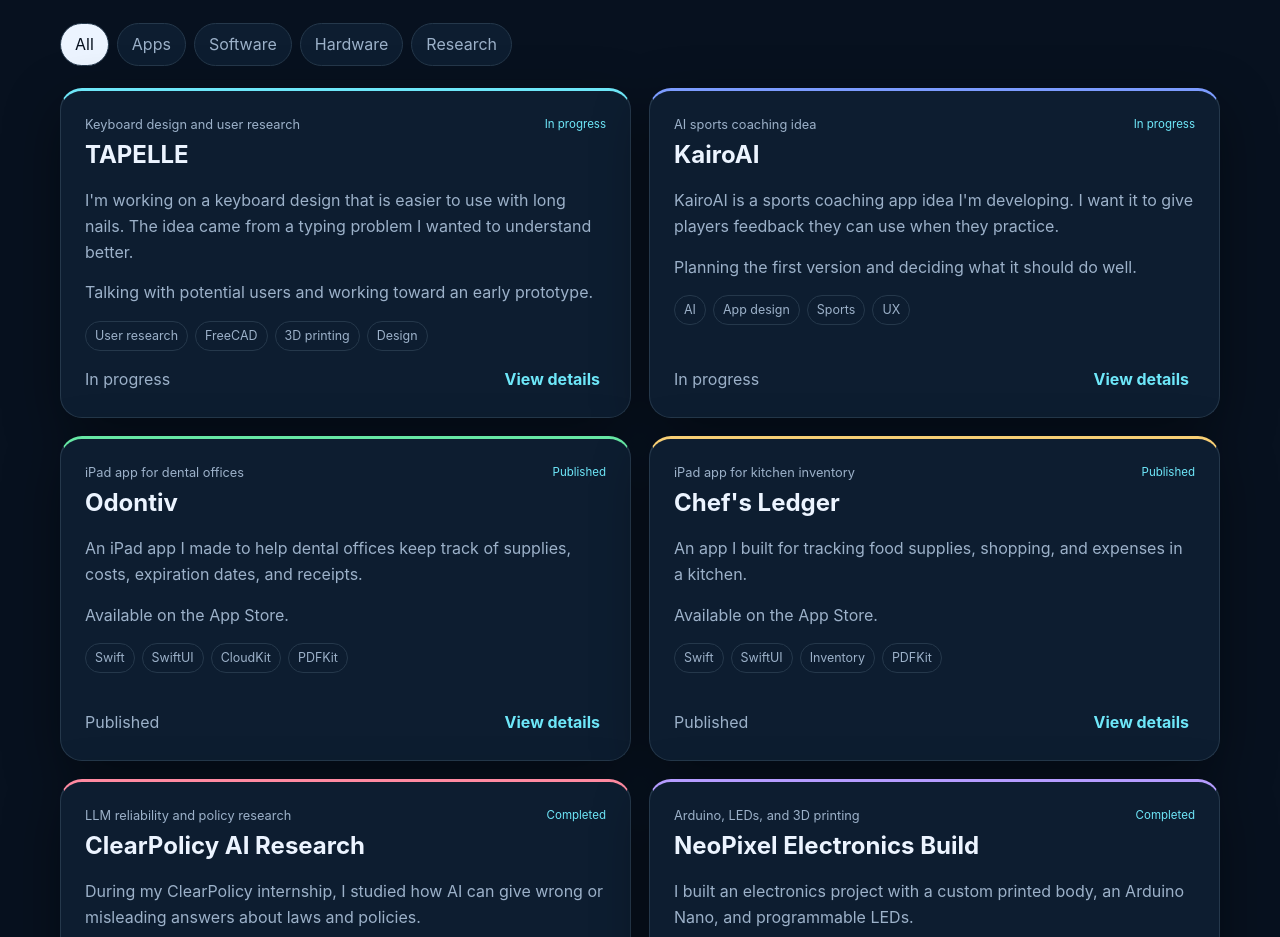
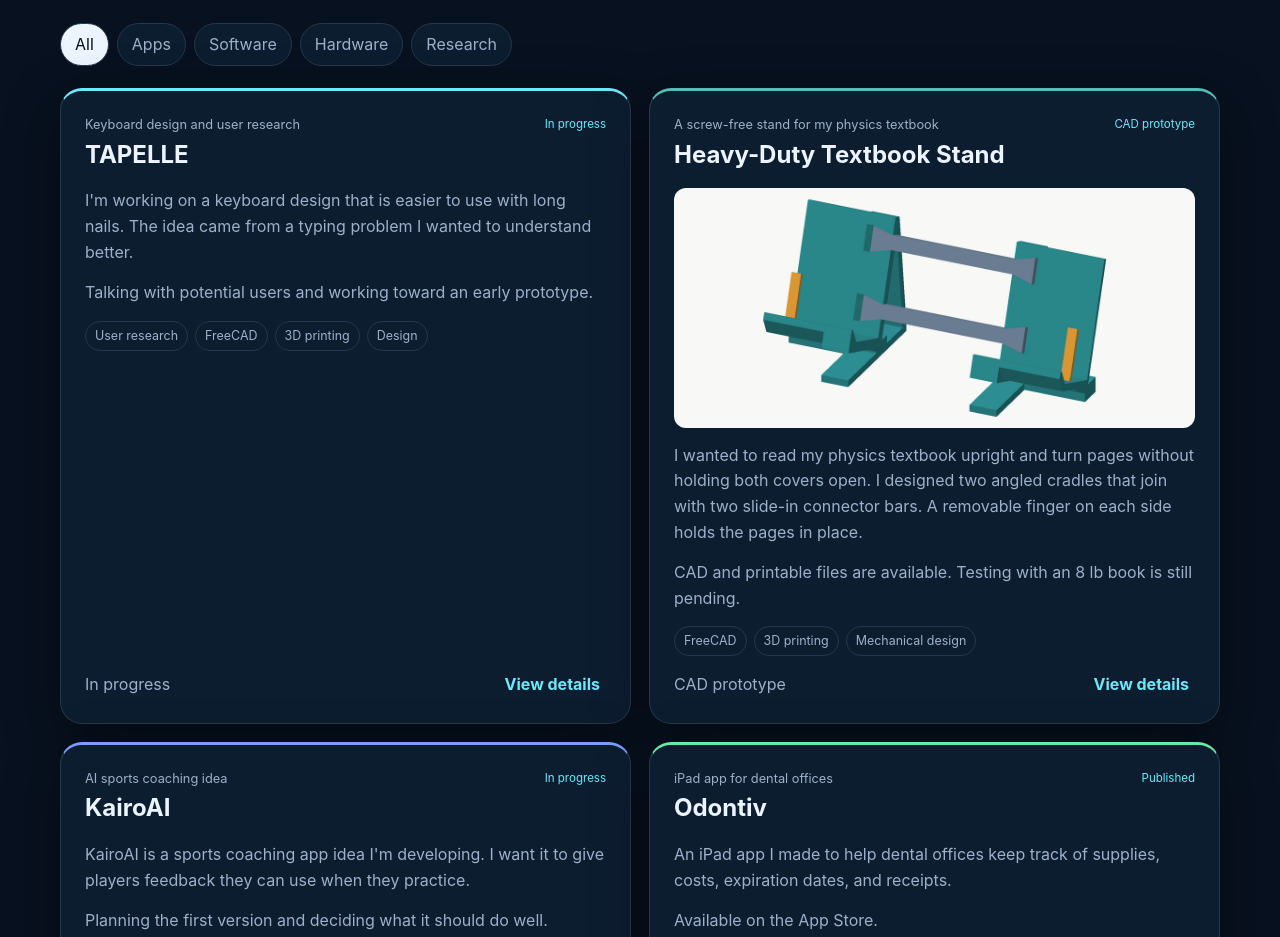
Before and after one commit to AdityaDave2008/aditya-portfolio, a plain HTML site: page index.html in a window 1280 px wide. Shown: the part 1933-2870 px from the top of the page. Drawn offline with Linux system fonts and the light colour scheme.

Commit message:
Feature the V3 textbook stand in hardware projects

```diff
--- a/index.html
+++ b/index.html
@@ -85,6 +85,7 @@
     .project-top h3 { font-size: 1.5rem; line-height: 1.15; margin: 5px 0; }
     .project-kicker { font-size: .8rem; color: var(--muted); }
     .status { font-size: .72rem; color: var(--accent); white-space: nowrap; }
+    .project-preview { display: block; width: 100%; height: auto; border-radius: 12px; }
     .project-summary, .stage { color: var(--muted); margin: 0; }
     .tags { display: flex; flex-wrap: wrap; gap: 7px; }
     .tag { border: 1px solid var(--line); border-radius: 20px; padding: 4px 9px; color: var(--muted); font-size: .78rem; }
@@ -333,6 +334,18 @@
         plan: ["Collect feedback and choose a first design", "Make and test a prototype", "Adjust the parts based on results"]
       },
       {
+        title: "Heavy-Duty Textbook Stand", category: "Hardware", status: "CAD prototype", color: "#54beb6",
+        subtitle: "A screw-free stand for my physics textbook",
+        summary: "I wanted to read my physics textbook upright and turn pages without holding both covers open. I designed two angled cradles that join with two slide-in connector bars. A removable finger on each side holds the pages in place.",
+        stage: "CAD and printable files are available. Testing with an 8 lb book is still pending.",
+        tags: ["FreeCAD", "3D printing", "Mechanical design"],
+        image: "images/textbook-stand-v3.png",
+        imageAlt: "V3 assembly with two teal cradles joined by gray connector bars and a yellow page finger on each ledge",
+        details: ["I set the backrests at 70° and gave each page finger seven positions so it can move as the page stack changes thickness.", "In V3, I narrowed the inner frames and kept the cover supports wide. That reduced the modeled volume of each cradle by 49.6% compared with V2 while keeping the same bars and fingers."],
+        plan: ["Check the connector and page-finger fit on printed parts", "Load the stand in steps up to 8 lb and measure how far the ledges bend"],
+        link: "https://github.com/AdityaDave2008/heavy-duty-textbook-stand#readme", linkText: "View CAD and printable files"
+      },
+      {
         title: "KairoAI", category: "Software", status: "In progress", color: "#7c9cff",
         subtitle: "AI sports coaching idea",
         summary: "KairoAI is a sports coaching app idea I'm developing. I want it to give players feedback they can use when they practice.",
@@ -408,6 +421,7 @@
         const index = projects.indexOf(p);
         return `<article class="project-card" style="--project-color:${p.color}">
           <div class="project-top"><div><div class="project-kicker">${escapeHTML(p.subtitle)}</div><h3>${escapeHTML(p.title)}</h3></div><span class="status">${escapeHTML(p.status)}</span></div>
+          ${p.image ? `<img class="project-preview" src="${escapeHTML(p.image)}" alt="${escapeHTML(p.imageAlt)}" width="1110" height="510" loading="lazy">` : ""}
           <p class="project-summary">${escapeHTML(p.summary)}</p>
           <p class="stage">${escapeHTML(p.stage)}</p>
           <div class="tags">${p.tags.map(t => `<span class="tag">${escapeHTML(t)}</span>`).join("")}</div>
```
Also changed, not shown: images/textbook-stand-v3.png (added).
